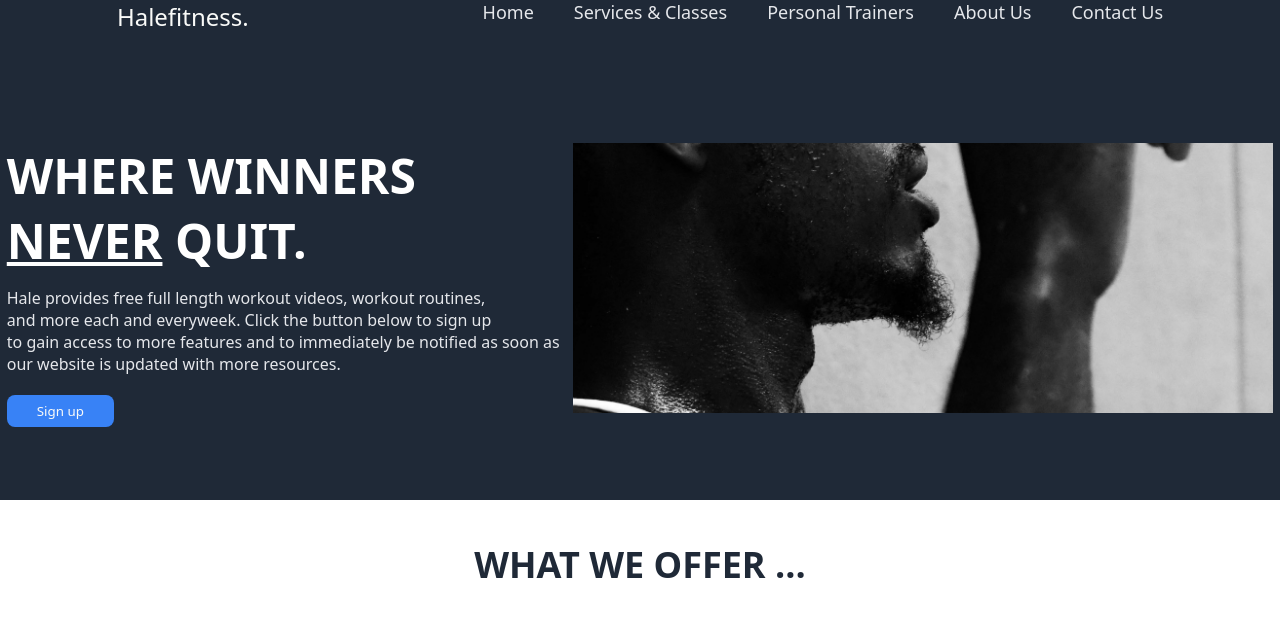
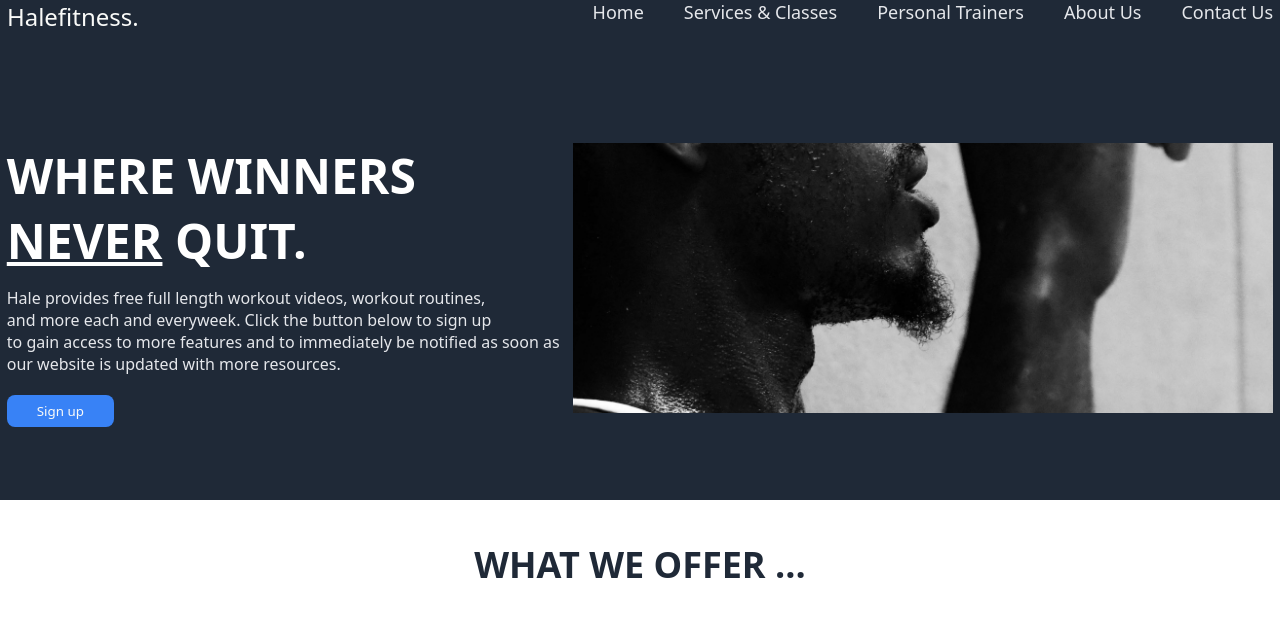
Before and after one commit to csuth9/odin-Landing-Page, a plain HTML site: page index.html in a window 1280 px wide. Shown: the top 626 px of the page. Drawn offline with Linux system fonts and the light colour scheme.

Commit message:
- Header logo placed more towards the left

```diff
--- a/css/style.css
+++ b/css/style.css
@@ -29,6 +29,7 @@
 .headerlogo {
     font-size: 24px;
     color: #F9FAF8;
+    margin-right: 440px;
 }
 
 /*Below is the code for the bottom part of the navbar*/
```
